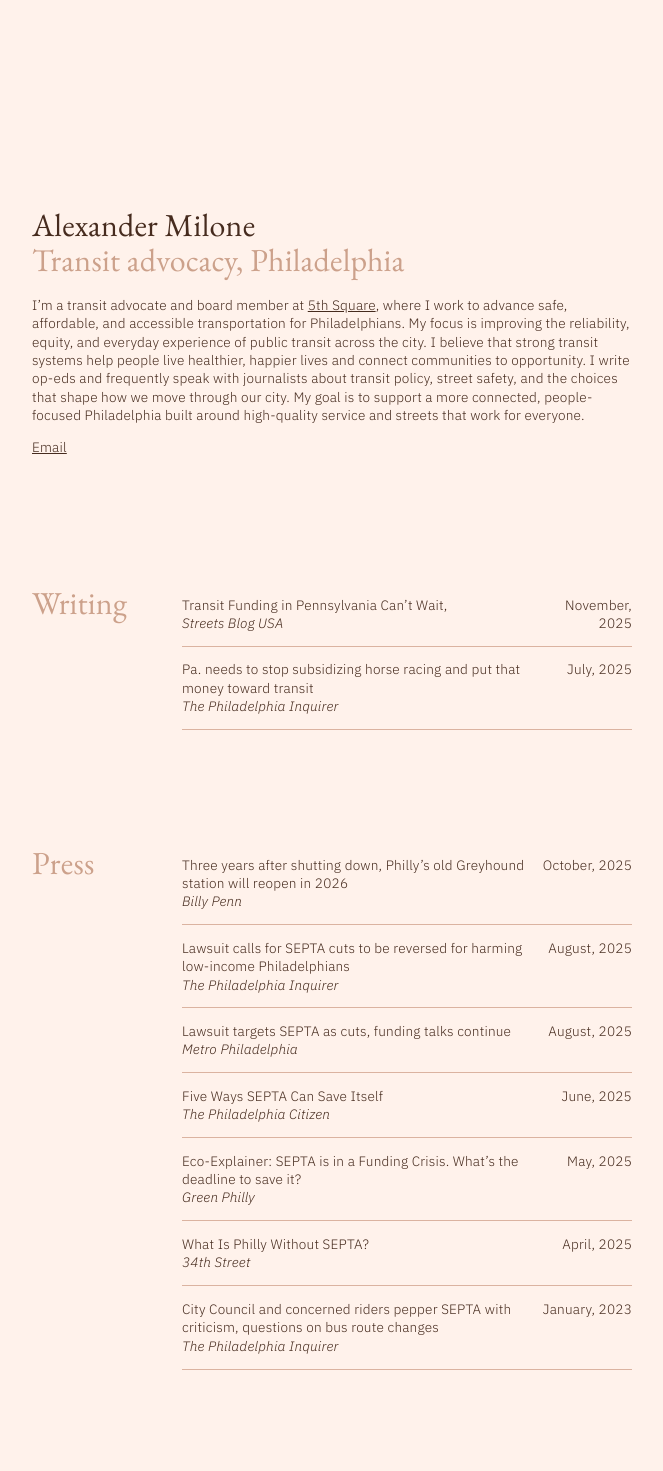
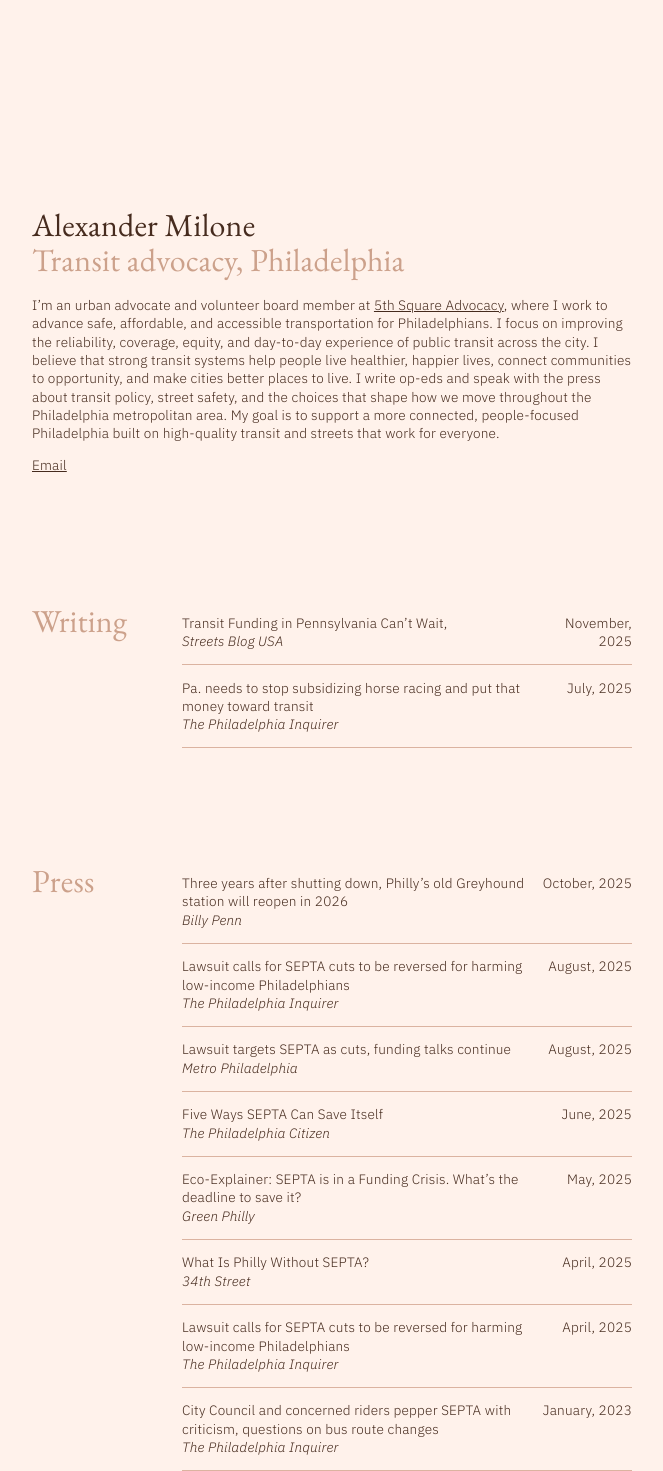
Before and after one commit to helenvholmes/alexandermilone.com, a Jekyll site: the page built from index.markdown, in a window 1280 px wide. Shown: the whole page, without its empty margins (308-971 px from the left). Built offline with Jekyll 4.4.1, drawn with Linux system fonts in a browser that asks for light colours; before the commit the page ends 1370 px from its top, so only the background shows below that.

Commit message:
Updates bio

```diff
--- a/index.markdown
+++ b/index.markdown
@@ -9,7 +9,7 @@
 
 ## Transit advocacy, Philadelphia
 
-I’m a transit advocate and board member at [5th Square](https://www.5thsqadvocacy.org/), where I work to advance safe, affordable, and accessible transportation for Philadelphians. My focus is improving the reliability, equity, and everyday experience of public transit across the city. I believe that strong transit systems help people live healthier, happier lives and connect communities to opportunity. I write op-eds and frequently speak with journalists about transit policy, street safety, and the choices that shape how we move through our city. My goal is to support a more connected, people-focused Philadelphia built around high-quality service and streets that work for everyone.
+I’m an urban advocate and volunteer board member at [5th Square Advocacy](https://www.5thsqadvocacy.org/), where I work to advance safe, affordable, and accessible transportation for Philadelphians. I focus on improving the reliability, coverage, equity, and day-to-day experience of public transit across the city. I believe that strong transit systems help people live healthier, happier lives, connect communities to opportunity, and make cities better places to live. I write op-eds and speak with the press about transit policy, street safety, and the choices that shape how we move throughout the Philadelphia metropolitan area. My goal is to support a more connected, people-focused Philadelphia built on high-quality transit and streets that work for everyone.
 
 [Email](mailto:alexander.j.milone@gmail.com)
 
@@ -28,6 +28,7 @@
 |[Five Ways SEPTA Can Save Itself <br /> _The Philadelphia Citizen_](https://thephiladelphiacitizen.org/ideas-we-should-steal-save-septa/)| June, 2025 |
 |[Eco-Explainer: SEPTA is in a Funding Crisis. What’s the deadline to save it? <br /> _Green Philly_](https://greenphl.com/news/eco-explainer-septa-is-in-a-funding-crisis-whats-the-deadline-to-save-it/)| May, 2025 |
 |[What Is Philly Without SEPTA? <br /> _34th Street_](https://www.34st.com/article/2025/04/septa-budget-cut-transit-activism-chestnut-hill-west-regional-rail-transit-for-all-pa-philadelphia-josh-shapiro)| April, 2025 |
+|[Lawsuit calls for SEPTA cuts to be reversed for harming low-income Philadelphians <br /> _The Philadelphia Inquirer_](https://www.inquirer.com/transportation/septa-service-cuts-lawsuit-income-race-20250827.html?query=alex%20milone)| April, 2025 |
 |[City Council and concerned riders pepper SEPTA with criticism, questions on bus route changes <br /> _The Philadelphia Inquirer_](https://www.inquirer.com/transportation/septa-bus-route-changes-uproar-concerns-philadelphia-council-20230123.html)| January, 2023 |
 
 <!-- ## Talks
```
